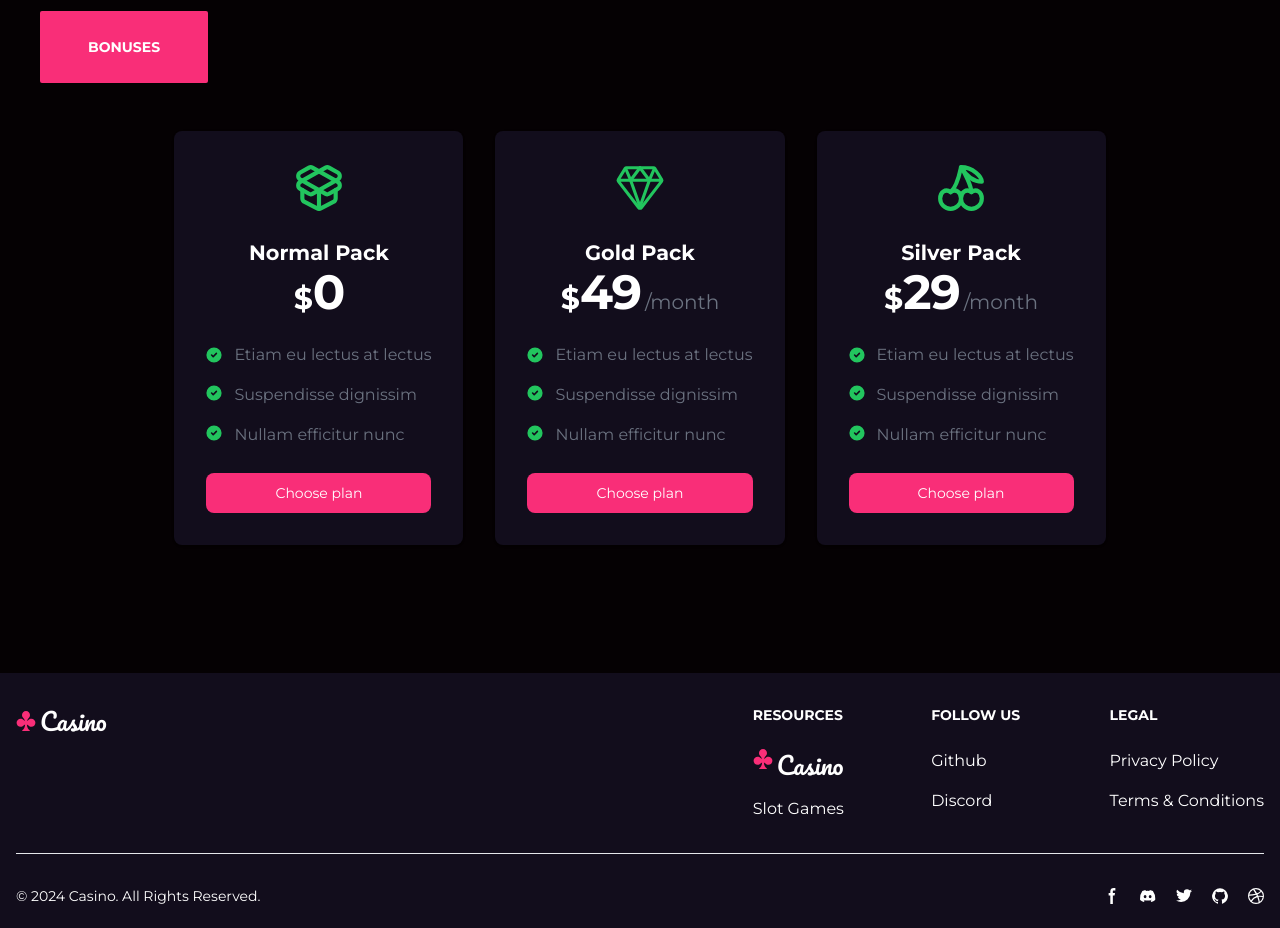
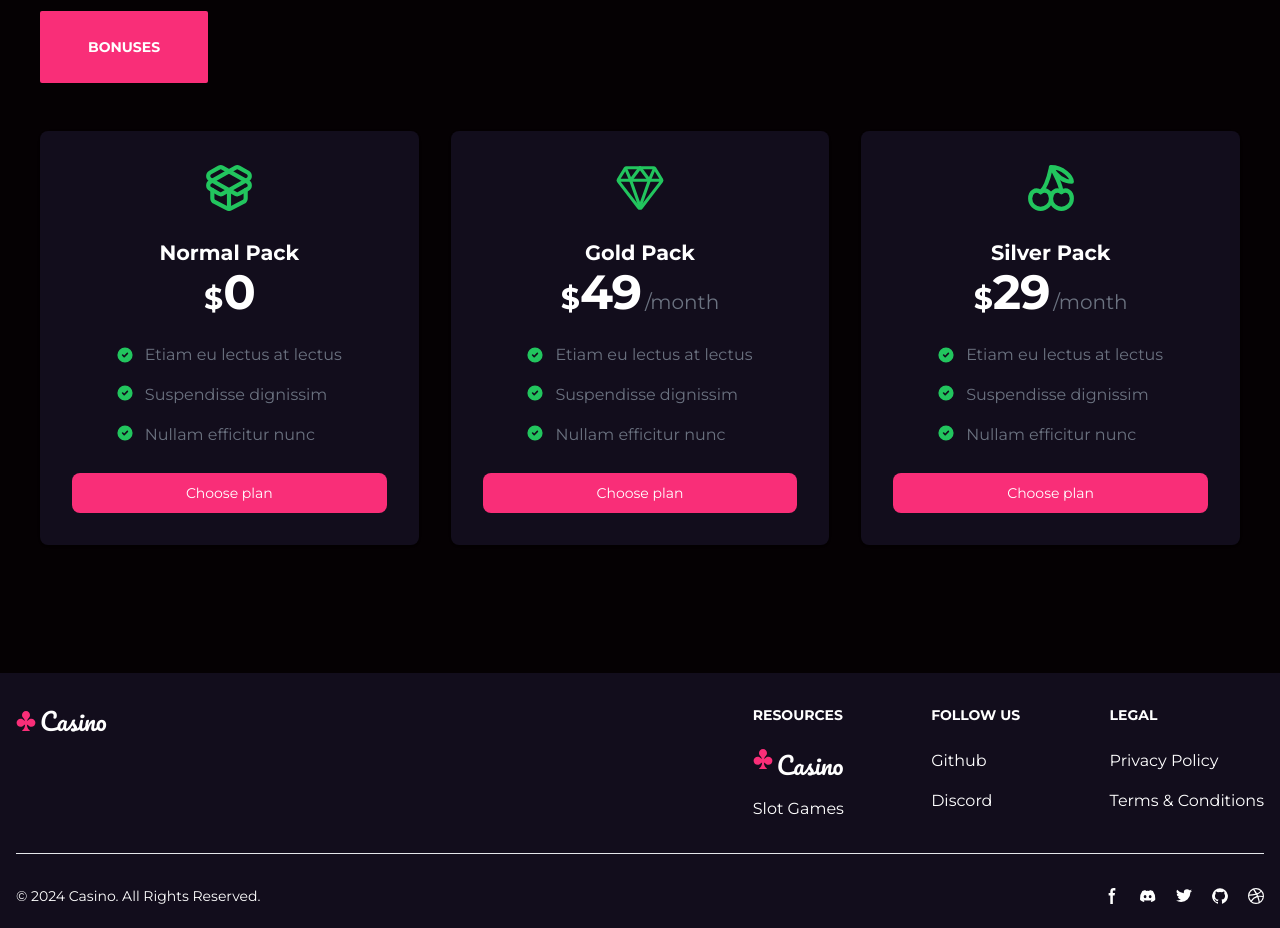
Before and after one commit to LontchiFrank/casino, a Next.js app: page / in a window 1280 px wide. Shown: the part 3560-4488 px from the top of the page. Built offline with nearby package versions, Linux system fonts and the light colour scheme; no server answers.

Commit message:
removed max-w-sm

```diff
--- a/src/app/pages/Landing/Landing.tsx
+++ b/src/app/pages/Landing/Landing.tsx
@@ -267,8 +267,8 @@ function Landing() {
 							</div>
 						</div>
 						<div className="w-full flex flex-col-reverse justify-center items-center gap-6 py-16">
-							<div className=" grid lg:grid-cols-3 md:grid-cols-2 grid-cols-1  justify-center gap-8">
-								<div className="w-full md:max-w-sm p-4 bg-[#120d1c]   rounded-lg shadow sm:p-8 hover:scale-110 transition duration-500 cursor-pointer object-cover">
+							<div className="w-full grid lg:grid-cols-3 md:grid-cols-2 grid-cols-1  justify-center gap-8">
+								<div className="w-full  p-4 bg-[#120d1c]   rounded-lg shadow sm:p-8 hover:scale-110 transition duration-500 cursor-pointer object-cover">
 									<span className="text-green-500 uppercase flex justify-center pb-6  font-bold">
 										<LuPackageOpen className="text-[50px] text-green-500 hover:text-[#f92e78] " />
 									</span>
@@ -332,7 +332,7 @@ function Landing() {
 										Choose plan
 									</button>
 								</div>
-								<div className="w-full md:max-w-sm p-4 bg-[#120d1c]   rounded-lg shadow sm:p-8 hover:scale-110 transition duration-500 cursor-pointer object-cover">
+								<div className="w-full  p-4 bg-[#120d1c]   rounded-lg shadow sm:p-8 hover:scale-110 transition duration-500 cursor-pointer object-cover">
 									<span className="text-green-500 uppercase flex justify-center pb-6  font-bold">
 										<IoDiamondOutline className="text-[50px] text-green-500 hover:text-[#f92e78] " />
 									</span>
@@ -400,7 +400,7 @@ function Landing() {
 									</button>
 								</div>
 
-								<div className="w-full md:max-w-sm p-4 bg-[#120d1c]   rounded-lg shadow sm:p-8 hover:scale-110 transition duration-500 cursor-pointer object-cover">
+								<div className="w-full  p-4 bg-[#120d1c]   rounded-lg shadow sm:p-8 hover:scale-110 transition duration-500 cursor-pointer object-cover">
 									<span className="text-green-500 uppercase flex justify-center pb-6  font-bold">
 										<LuCherry className="text-[50px] text-green-500 hover:text-[#f92e78] " />
 									</span>
```
